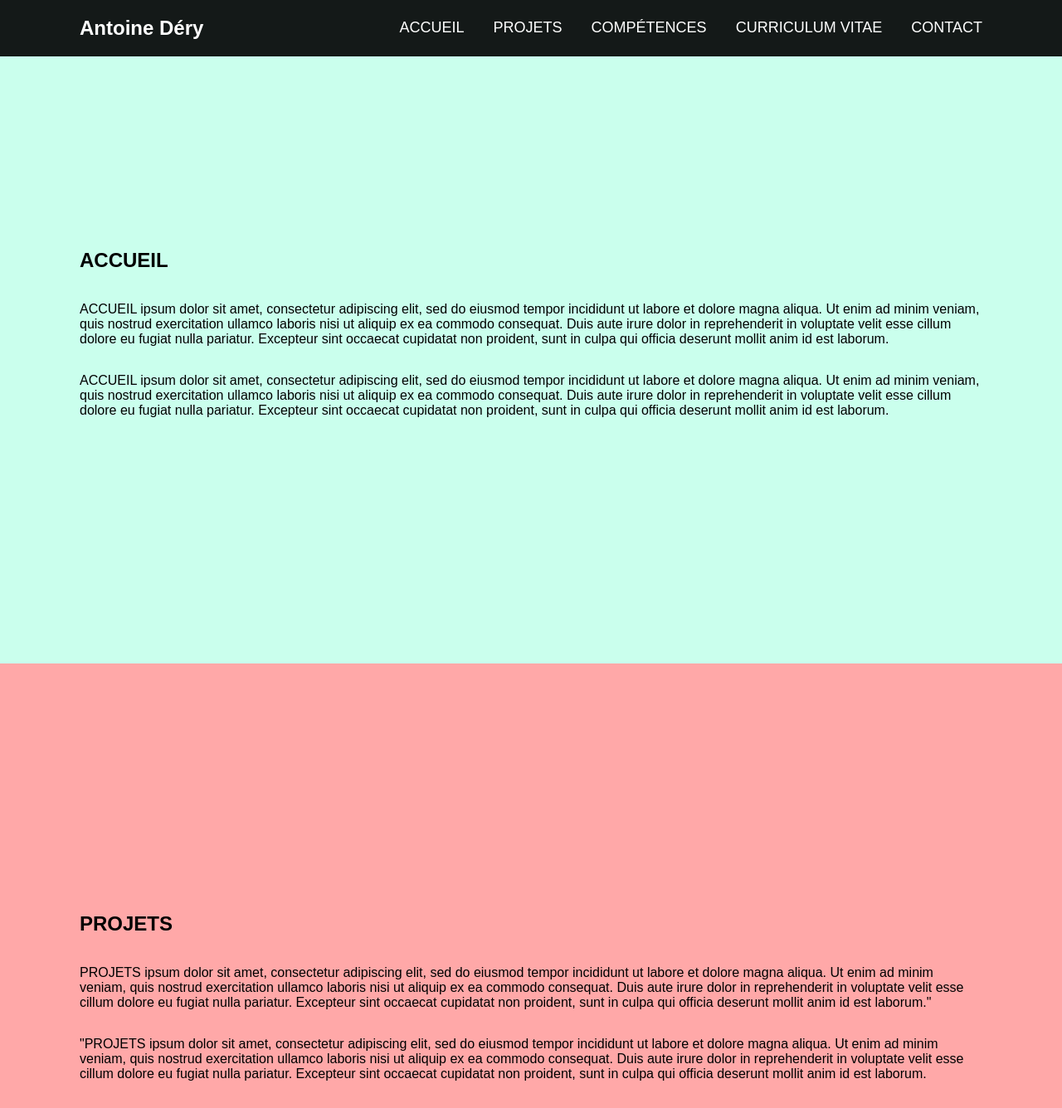
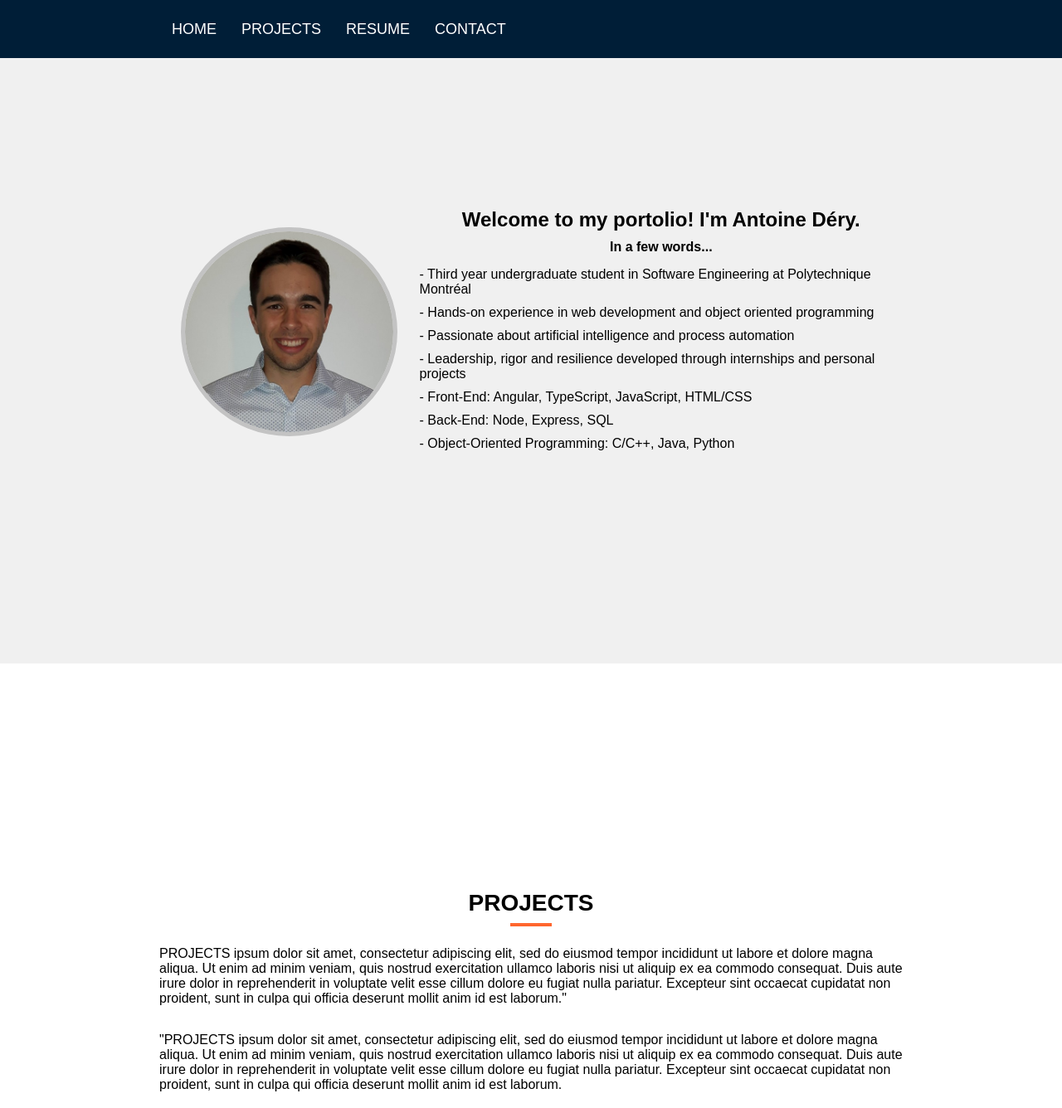
Before and after one commit to antoinedery/antoinedery.github.io, a plain HTML site: page index.html in a window 1280 px wide. Shown: the top 1336 px of the page at 83% size. Drawn offline with nearby package versions, Linux system fonts and the light colour scheme; a web font is replaced by a local one.

Commit message:
added header, contact and resume

```diff
--- a/index.html
+++ b/index.html
@@ -7,34 +7,62 @@
     <link href="./resources/favicon.ico" rel="icon" type="image/x-icon" />
     <link rel="stylesheet" href="styles.css" />
     <link rel="stylesheet" href="https://cdnjs.cloudflare.com/ajax/libs/font-awesome/4.7.0/css/font-awesome.min.css">
+    <link href='https://fonts.googleapis.com/css?family=Muli' rel='stylesheet'>
     <script src="https://code.jquery.com/jquery-3.4.1.min.js"></script>
   </head>
   <body>
     <header id="header">
         <div class="container">
-            <h2 id="title">Antoine Déry</h2>
             <nav class="main-nav">
-                <div>
+                <div id="nav-container">
                     <ul>
-                    <li><a href="#home">ACCUEIL</a></li>
-                    <li><a href="#projects">PROJETS</a></li>
-                    <li><a href="#skills">COMPÉTENCES</a></li>
-                    <li><a href="#resume">CURRICULUM VITAE</a></li>
+                        <li><a href="#home">HOME</a></li>
+                        <li><a href="#projects">PROJECTS</a></li>
+                        <li><a href="#resume">RESUME</a></li>
                         <li><a href="#contact">CONTACT</a></li>
                     </ul>
                 </div>
             </nav>
         </div>
     </header>
-    <section class="home-section" id="home">
+    <section class="section section-odd" id="home">
         <div class="container">
-            <h1>ACCUEIL</h1>
-            <p>ACCUEIL ipsum dolor sit amet, consectetur adipiscing elit, sed do eiusmod tempor incididunt
+            <!-- <h1 class="section-title">HOME</h1> -->
+            <div id="home-container">
+                <div id="home-profile-picture-container">
+                    <img src="./resources/profile.jpg" alt="Profile picture" id="profile-picture" width="80%" height="80%">
+                </div>
+                <div id="home-text-container">
+                    <h2 class="section-title">Welcome to my portolio! I'm Antoine Déry.</h2>
+                    <h4 class="section-title">In a few words...</h4>
+                    <div class="list-container">
+                        <ul>
+                            <li>- Third year undergraduate student in Software Engineering at Polytechnique Montréal</li>
+                            <li>- Hands-on experience in web development and object oriented programming</li>
+                            <li>- Passionate about artificial intelligence and process automation</li>
+                            <li>- Leadership, rigor and resilience developed through internships and personal projects</li>
+                            <li>- Front-End: Angular, TypeScript, JavaScript, HTML/CSS</li>
+                            <li>- Back-End: Node, Express, SQL</li>
+                            <li>- Object-Oriented Programming: C/C++, Java, Python</li>
+                        </ul>
+                    </div>
+                </div>
+            </div>
+        </div>
+    </section>
+
+    <section class="section-even" id="projects">
+        <div class="container">
+            <div>
+                <h1 class="section-title">PROJECTS</h1>
+                <hr class="hr">
+            </div>
+            <p>PROJECTS ipsum dolor sit amet, consectetur adipiscing elit, sed do eiusmod tempor incididunt
                 ut labore et dolore magna aliqua. Ut enim ad minim veniam, quis nostrud exercitation ullamco
                 laboris nisi ut aliquip ex ea commodo consequat. Duis aute irure dolor in reprehenderit in
                 voluptate velit esse cillum dolore eu fugiat nulla pariatur. Excepteur sint occaecat cupidatat
-                non proident, sunt in culpa qui officia deserunt mollit anim id est laborum.</p>
-            <p>ACCUEIL ipsum dolor sit amet, consectetur adipiscing elit, sed do eiusmod tempor incididunt
+                non proident, sunt in culpa qui officia deserunt mollit anim id est laborum."</p>
+            <p>"PROJECTS ipsum dolor sit amet, consectetur adipiscing elit, sed do eiusmod tempor incididunt
                 ut labore et dolore magna aliqua. Ut enim ad minim veniam, quis nostrud exercitation ullamco
                 laboris nisi ut aliquip ex ea commodo consequat. Duis aute irure dolor in reprehenderit in
                 voluptate velit esse cillum dolore eu fugiat nulla pariatur. Excepteur sint occaecat cupidatat
@@ -42,58 +70,32 @@
         </div>
     </section>
 
-    <section class="projects-section" id="projects">
+    <section class="section-even half-section" id="resume">
         <div class="container">
-            <h1>PROJETS</h1>
-            <p>PROJETS ipsum dolor sit amet, consectetur adipiscing elit, sed do eiusmod tempor incididunt
-                ut labore et dolore magna aliqua. Ut enim ad minim veniam, quis nostrud exercitation ullamco
-                laboris nisi ut aliquip ex ea commodo consequat. Duis aute irure dolor in reprehenderit in
-                voluptate velit esse cillum dolore eu fugiat nulla pariatur. Excepteur sint occaecat cupidatat
-                non proident, sunt in culpa qui officia deserunt mollit anim id est laborum."</p>
-            <p>"PROJETS ipsum dolor sit amet, consectetur adipiscing elit, sed do eiusmod tempor incididunt
-                ut labore et dolore magna aliqua. Ut enim ad minim veniam, quis nostrud exercitation ullamco
-                laboris nisi ut aliquip ex ea commodo consequat. Duis aute irure dolor in reprehenderit in
-                voluptate velit esse cillum dolore eu fugiat nulla pariatur. Excepteur sint occaecat cupidatat
-                non proident, sunt in culpa qui officia deserunt mollit anim id est laborum.</p>
+            <div class="section-title-container">
+                <h1 class="section-title">RESUME</h1>
+                <hr class="hr">
+            </div>
+            <div id="resume-container">
+                <p id="text">Are you interested in learning more about me and my past experiences?</p>
+                <a href="resources/cv.pdf" download></a>
+                    <div id="download-button-container">
+                        <button id="download-button">Download my resume</button>
+                    </div>
+                </a>
+            </div>
         </div>
     </section>
 
-    <section class="skills-section" id="skills">
+    <section class="section-odd half-section" id="contact">
         <div class="container">
-            <h1>COMPÉTENCES</h1>
-            <p>COMPÉTENCES ipsum dolor sit amet, consectetur adipiscing elit, sed do eiusmod tempor incididunt
-                ut labore et dolore magna aliqua. Ut enim ad minim veniam, quis nostrud exercitation ullamco
-                laboris nisi ut aliquip ex ea commodo consequat. Duis aute irure dolor in reprehenderit in
-                voluptate velit esse cillum dolore eu fugiat nulla pariatur. Excepteur sint occaecat cupidatat
-                non proident, sunt in culpa qui officia deserunt mollit anim id est laborum.</p>
-            <p>COMPÉTENCES ipsum dolor sit amet, consectetur adipiscing elit, sed do eiusmod tempor incididunt
-                ut labore et dolore magna aliqua. Ut enim ad minim veniam, quis nostrud exercitation ullamco
-                laboris nisi ut aliquip ex ea commodo consequat. Duis aute irure dolor in reprehenderit in
-                voluptate velit esse cillum dolore eu fugiat nulla pariatur. Excepteur sint occaecat cupidatat
-                non proident, sunt in culpa qui officia deserunt mollit anim id est laborum.</p>
+            <div class="section-title-container">
+                <h1 class="section-title">CONTACT</h1>
+                <hr class="hr">
             </div>
-    </section>
+            <div id="social-container">
+                <div id="footer-social">
 
-    <section class="resume-section" id="resume">
-        <div class="container">
-            <h1>CURRICULUM VITAE</h1>
-            <p>CURRICULUM ipsum dolor sit amet, consectetur adipiscing elit, sed do eiusmod tempor incididunt
-                ut labore et dolore magna aliqua. Ut enim ad minim veniam, quis nostrud exercitation ullamco
-                laboris nisi ut aliquip ex ea commodo consequat. Duis aute irure dolor in reprehenderit in
-                voluptate velit esse cillum dolore eu fugiat nulla pariatur. Excepteur sint occaecat cupidatat
-                non proident, sunt in culpa qui officia deserunt mollit anim id est laborum.</p>
-            <p>CURRICULUM ipsum dolor sit amet, consectetur adipiscing elit, sed do eiusmod tempor incididunt
-                ut labore et dolore magna aliqua. Ut enim ad minim veniam, quis nostrud exercitation ullamco
-                laboris nisi ut aliquip ex ea commodo consequat. Duis aute irure dolor in reprehenderit in
-                voluptate velit esse cillum dolore eu fugiat nulla pariatur. Excepteur sint occaecat cupidatat
-                non proident, sunt in culpa qui officia deserunt mollit anim id est laborum.</p>
-        </div>
-    </section>
-
-    <section class="contact-section" id="contact">
-        <div class="container">
-            <h1>CONTACTS</h1>
-            <div id="footer-social">
                     <a tabindex=-1 href="mailto:antoinedery12@hotmail.fr" target="_blank">
                         <i id="linkedin" class="fa fa-envelope"></i>
                     </a>
@@ -101,9 +103,13 @@
                     <a tabindex=-1 href="https://github.com/antoinedery" target="_blank">
                         <i id="github" class="fa fa-github"></i>
                     </a>
+
                     <a tabindex=-1 href="https://www.linkedin.com/in/antoine-dery/" target="_blank">
                         <i id="linkedin" class="fa fa-linkedin-square"></i>
                     </a>
+
+                </div>
+            </div>
         </div>
     </section>
 
--- a/styles.css
+++ b/styles.css
@@ -1,108 +1,265 @@
 body,html {
     margin:0;
-    font-family: Arial;
+    font-family:Muli, sans-serif;
     scroll-behavior: smooth;
+    margin:0;
+    padding:0;
+}
+
+h1,h2,h3,h4,h5,h6{
+    margin:0;
+    padding:0;
+}
+
+h1{
+    font-size:28px;
+}
+
+section, header{
+    display: flex;
+    justify-content: center;
 }
 
 #header{
-    background:rgba(0,0,0,0.9);
+    background-color:rgb(0, 30, 55);
     padding:0;
     width: 100%;
     position: fixed;
 }
 
 .container{
-    width:85%;
-    margin:0 auto;
+    width:70%;
+    display:flex;
+    justify-content: center;
+    flex-wrap: wrap;
 }
 
-#header, .container{
+#header {
     display:flex;
     flex-wrap: wrap;
-    justify-content: space-between;
+    justify-content: center;
     align-items: center;
+    height:70px;
+}
+
+header .container{
+    display:flex;
+    justify-content: flex-start;
+}
+
+.section {
+    width: 100%;
+}
+
+.main-nav{
+    width:100%;
+    display:flex;
+    flex-wrap: nowrap;
 }
 
 .main-nav ul{
     padding:0;
     margin:0;
     list-style: none;
+    width:100%;
+    display:flex;
+    flex-wrap: nowrap;
 }
 
 .main-nav ul li{
-    float:left;
-    margin-left:35px;
-    font-size: 18px;
+    margin: 20px 15px;
 }
 
 .main-nav ul li a{
     text-decoration: none;
     color:#fff;
+    font-size: 18px;
+    transition:0.25s ease;
+}
+
+.main-nav ul li a:hover{
+    text-decoration: none;
+    color : rgb(255, 102, 46);
+    transition:0.25s ease;
 }
 
 #title{
     color:white;
 }
 
-.home-section{
-    height:100vh;
-    display:flex;
-    align-items: center;
-    background-color: rgb(202, 255, 237);
-}
-
-.projects-section{
-    height:100vh;
-    display:flex;
-    align-items: center;
-    background-color: rgb(255, 168, 168);
-}
-
-.skills-section{
-    height:100vh;
-    display:flex;
-    align-items: center;
-    background-color: rgb(191, 203, 253);
-}
-
-.resume-section{
-    height:100vh;
-    display:flex;
-    align-items: center;
-    background-color: rgb(253, 191, 222);
-}
-
-.contact-section{
+.section-even, .section-odd{
     height:100vh;
     display:flex;
     align-items: center;
 }
 
-#footer-copyright{
-    /* font-family: Verdana, sans-serif; */
-    font-family:'LemonMilk';
-    font-size: 14px;
-    color: black;
+.half-section {
+    height: 50vh;
+}
+
+.section-odd{
+    background-color: rgb(240, 240, 240);
+}
+
+.section-even{
+    background-color: white;
+}
+
+.section-title{
+    width:100%;
+    text-align: center;
+    margin:5px 0;
+}
+
+.hr{
+    width: 50px;
+    height: 4px;
+    background-color: rgb(255, 102, 46);;
+    border: none;
+}
+
+.section-title-container{
     display:flex;
     flex-wrap: wrap;
+    width:100%;
+}
+
+/*Scrollbar*/
+::-webkit-scrollbar {
+    width: 0.25vw;
+}
+
+/* Track */
+::-webkit-scrollbar-track {
+    background: #f1f1f1;
+}
+
+/* Handle */
+::-webkit-scrollbar-thumb {
+    background: #888;
+}
+
+/* Handle on hover */
+::-webkit-scrollbar-thumb:hover {
+    background: #555;
+}
+
+/******** HOME ********/
+#home-container{
+    display: flex;
+    align-items: center;
+    width:100%;
+}
+
+#home-profile-picture-container{
+    display:flex;
     justify-content: center;
+    align-items: center;
+    width:35%;
+}
+
+#home-text-container{
+    display: flex;
+    flex-wrap: wrap;
+    align-items: center;
+    width:65%;
+}
+
+#profile-picture{
+    border : rgb(195, 195, 195) solid 5px;
+    border-radius: 50%;
+}
+
+.list-container{
+    display: flex;
+    justify-content: center;
+    width:100%;
+    margin:0;
+}
+
+.list-container ul {
+    padding:0;
+    margin:0;
+}
+
+.list-container ul li {
+    margin:10px 0;
+    list-style: none;
+}
+
+
+
+
+
+
+/******** RESUME ********/
+#resume-container{
+    display:flex;
+    justify-content: center;
+    flex-wrap:wrap;
+}
+
+#download-button-container{
+    width:100%;
+    display:flex;
+    justify-content: center;
+    align-items: center;
+    height:60px;
+}
+
+#download-button{
+    font-family:Muli, sans-serif;
+    font-size: 16px;
+    outline:none;
+    border:none;
+    background-color:rgb(0, 30, 55);
+    color:white;
+    cursor:pointer;
+    width:250px;
+    height:45px;
+    border-radius: 5px;
+    transition:0.25s ease;
+}
+
+#download-button:hover{
+    outline:none;
+    border:none;
+    background-color:rgb(255, 102, 46);
+    color:black;
+    cursor:pointer;
+    width:270px;
+    height:55px;
+    font-size:18px;
+    font-weight: bold;
+    transition:0.25s ease;
+}
+
+
+/******** CONTACT ********/
+#social-container{
+    width: 100%;
+    display: flex;
+    justify-content: center;
+    height:75px;
 }
 
 #footer-social{
     display: flex;
     justify-content: space-evenly;
+    align-items:center;
     margin-top: 10px;
-    width:100%;
+    width:50%;
 }
 
 #github, #linkedin{
-    font-size:42px;
-    color: black;
+    font-size:60px;
+    color: rgb(0, 30, 55);
+    transition:0.25s ease;
 }
 
 #github:hover, #linkedin:hover{
-    font-size:42px;
     cursor:pointer;
-    color:rgb(0, 31, 117);
-    text-shadow: 0 0 40px rgb(0, 31, 117);;
+    color:rgb(255, 102, 46);
+    transition:0.25s ease;
+    font-size:70px;
 }
```
Also changed, not shown: resources/profile.jpg (added), 1 other file. Lines whose indentation alone changed are shown as unchanged.
